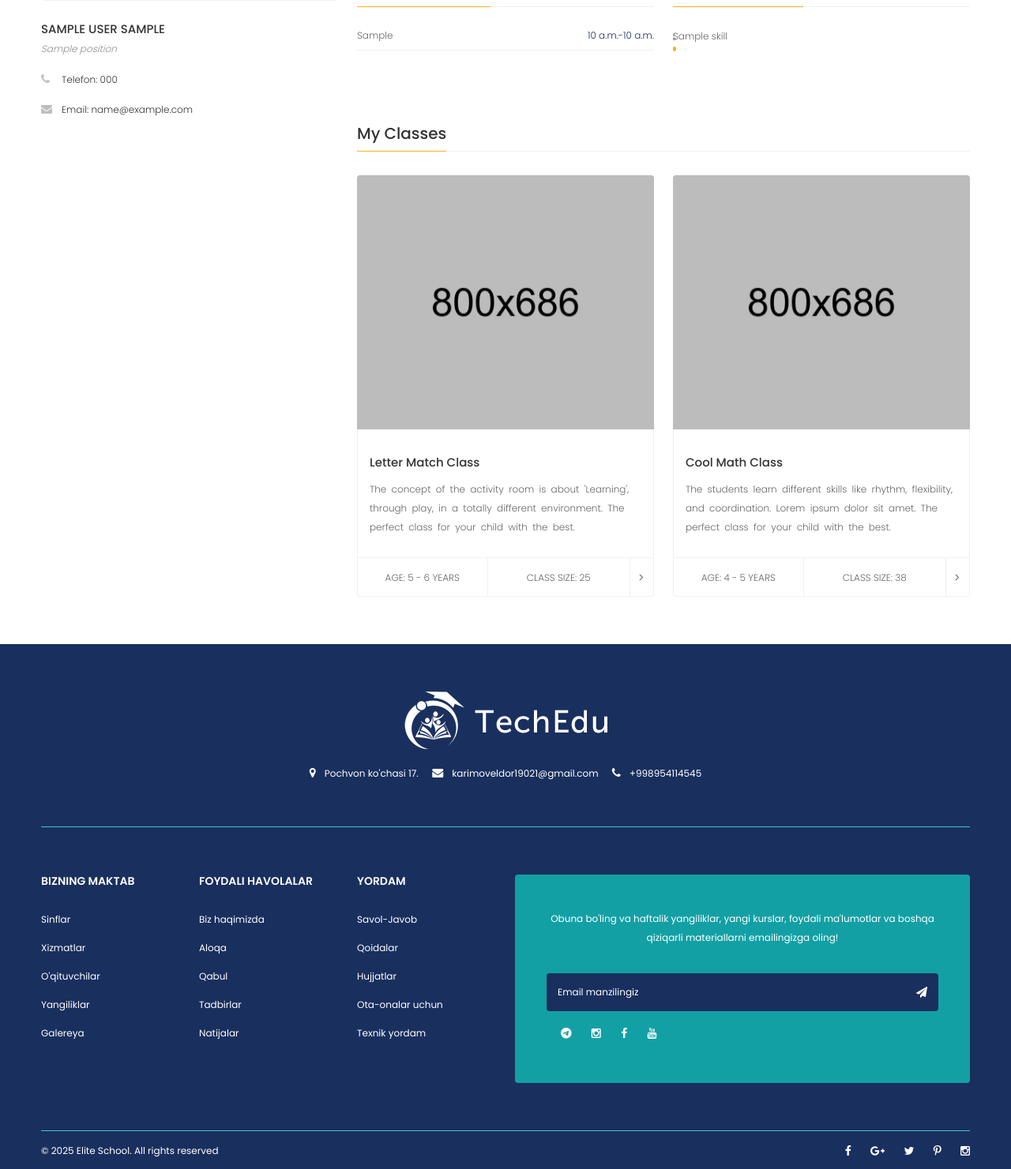
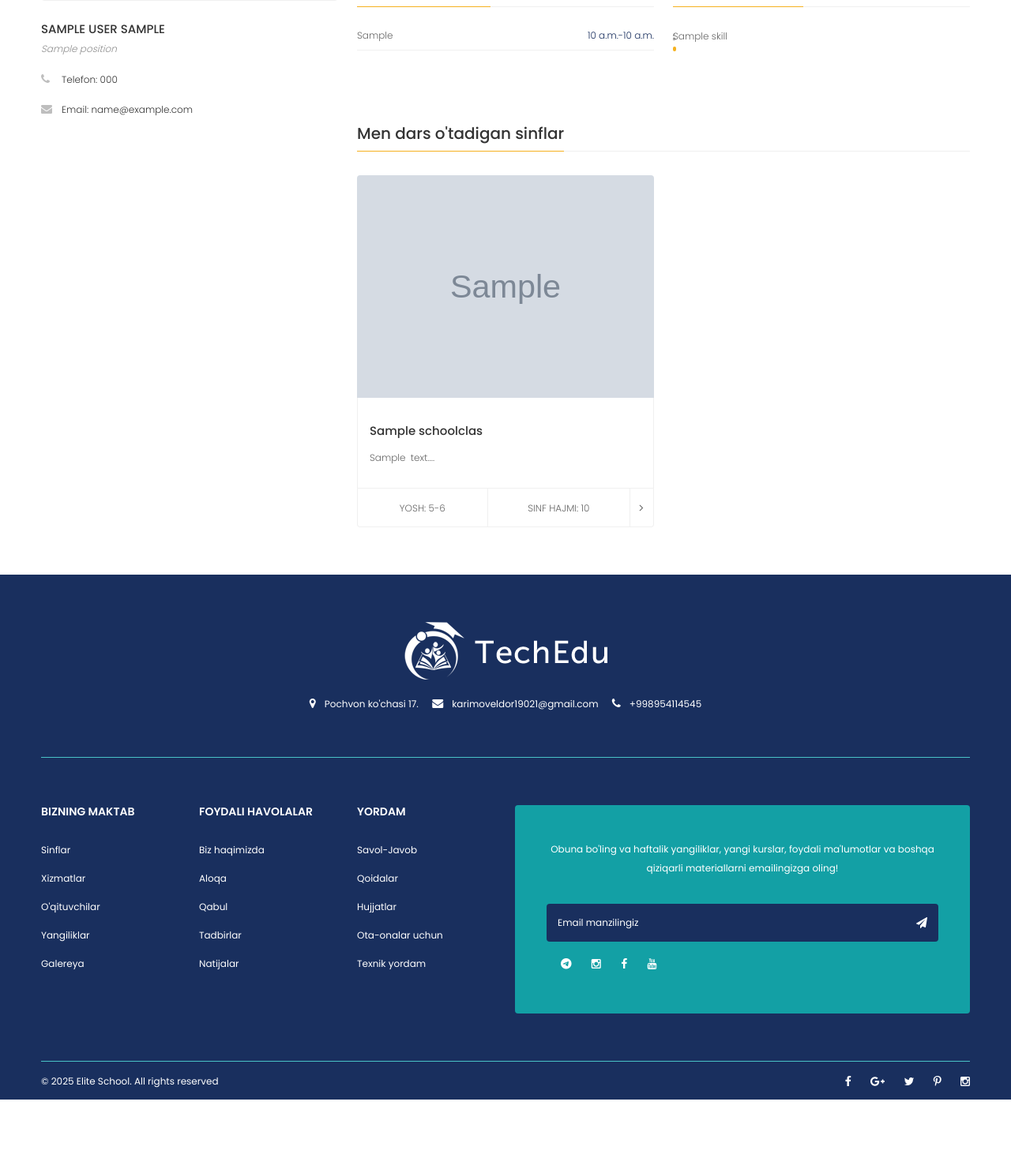
Before and after one commit to EldorKarimov/elitaSchoolSite, a Django app: page /teacher-info/00000000-0000-0000-0000-000000000001 in a window 1280 px wide. Shown: the part 863-2344 px from the top of the page at 79% size. After the commit the page ends 2256 px from the top, so only its background shows below. Run offline with Django 5.2, Linux system fonts and the light colour scheme; tables that the repository leaves empty hold one stand-in row (values such as "Sample post"); grey boxes marked "Sample" are stand-in pictures; some libraries are stand-ins or nearby versions.

Commit message:
created paginations and some changed

```diff
--- a/news/views.py
+++ b/news/views.py
@@ -1,13 +1,17 @@
 from django.shortcuts import render, get_object_or_404
 from django.views import View
+from django.core.paginator import Paginator
 
 from .models import News, NewsCategory, Tag
 
 class NewsListView(View):
     def get(self, request):
         news = News.objects.filter(is_published = True).order_by('-created')
+        paginator = Paginator(news, 9)
+        page_num = request.GET.get('page')
+        page_obj = paginator.get_page(page_num)
         context = {
-            'news':news
+            'news':page_obj
         }
         return render(request, 'news/news-list.html', context)
 
--- a/school/views.py
+++ b/school/views.py
@@ -55,8 +55,10 @@ class SchoolClassDetailView(View):
 class TeacherDetailsView(View):
     def get(self, request, teacher_id):
         teacher = get_object_or_404(Teacher, id=teacher_id)
+        my_classes = SchoolClass.objects.filter(teachers__in=[teacher])
         context = {
             'teacher': teacher,
+            'my_classes':my_classes
         }
         return render(request, 'school/teacher-info.html', context)
 
@@ -68,8 +70,11 @@ class GalleryListView(View):
             galleries = galleries.filter(gallery_category=gallery_category)
 
         gallery_categories = GalleryCategory.objects.all()
+        paginator = Paginator(galleries, 15)
+        page_number = request.GET.get('page')
+        page_obj = paginator.get_page(page_number)
         context = {
-            'galleries': galleries,
+            'galleries': page_obj,
             'gallery_categories': gallery_categories
         }
         return render(request, 'school/gallery.html', context)
@@ -77,7 +82,10 @@ class GalleryListView(View):
 class SchoolClassesList(View):
     def get(self, request):
         school_classes = SchoolClass.objects.all()
+        paginator = Paginator(school_classes, 9)
+        page_number = request.GET.get('page')
+        page_obj = paginator.get_page(page_number)
         context = {
-            'school_classes':school_classes
+            'school_classes':page_obj
         }
         return render(request, 'school/class-list.html', context)
--- a/templates/school/teacher-info.html
+++ b/templates/school/teacher-info.html
@@ -106,53 +106,33 @@
                 <div class="row">
                     <div class="col-md-12">
                         <div class="single-title">
-                            <h3>My Classes</h3>
+                            <h3>{% trans "Men dars o'tadigan sinflar" %}</h3>
                         </div>
                     </div>
+                    {% for class in my_classes %}
                     <div class="col-md-6 col-sm-6">
                         <div class="single-class">
                             <div class="single-class-image">
-                                <a href="#">
-                                    <img src="img/class/10.jpg" alt="">
-                                    <span class="class-date">Apr 21 <span>2016</span></span>
+                                <a href="{% url 'school:class-details' class.slug %}">
+                                    <!-- <img src="{% static 'img/class/10.jpg' %}" alt=""> -->
+                                    <img src="{{ class.image_card.url }}" alt="">
+                                    <span class="class-date">{{ class.get_formatted_date }} <span>{{ class.get_formatted_year}} </span></span>
                                 </a>
                             </div>
                             <div class="single-class-text">
                                 <div class="class-des">
-                                    <h4><a href="#">Letter Match Class</a></h4>
-                                    <p>The concept of the activity room is about 'Learning', through play, in a totally
-                                        different environment. The perfect class for your child with the best.</p>
+                                    <h4><a href="{% url 'school:class-details' class.slug %}">{{ class.name }}</a></h4>
+                                    <p>{{ class.description|safe|slice:":100" }}...</p>
                                 </div>
                                 <div class="class-schedule">
-                                    <span>AGE: 5 - 6 years</span>
-                                    <span>CLASS SIZE: 25</span>
-                                    <span class="arrow"><a href="#"><i class="fa fa-angle-right"></i></a></span>
+                                    <span>{% trans "Yosh" %}: {{class.get_pupil_age }}</span>
+                                    <span>{% trans "Sinf hajmi" %}: {{ class.size }}</span>
+                                    <span class="arrow"><a href="{% url 'school:class-details' class.slug %}"><i class="fa fa-angle-right"></i></a></span>
                                 </div>
                             </div>
                         </div>
                     </div>
-                    <div class="col-md-6 col-sm-6">
-                        <div class="single-class">
-                            <div class="single-class-image">
-                                <a href="#">
-                                    <img src="img/class/11.jpg" alt="">
-                                    <span class="class-date">OCT 10 <span>2016</span></span>
-                                </a>
-                            </div>
-                            <div class="single-class-text">
-                                <div class="class-des">
-                                    <h4><a href="#">Cool Math Class</a></h4>
-                                    <p>The students learn different skills like rhythm, flexibility, and coordination.
-                                        Lorem ipsum dolor sit amet. The perfect class for your child with the best.</p>
-                                </div>
-                                <div class="class-schedule">
-                                    <span>AGE: 4 - 5 years</span>
-                                    <span>CLASS SIZE: 38</span>
-                                    <span class="arrow"><a href="#"><i class="fa fa-angle-right"></i></a></span>
-                                </div>
-                            </div>
-                        </div>
-                    </div>
+                    {% endfor %}
                 </div>
             </div>
         </div>
```
Also changed, not shown: templates/news/news-list.html (+31 -16 lines), templates/school/class-list.html (+16 -11 lines), templates/school/gallery.html (+21 -6 lines).
